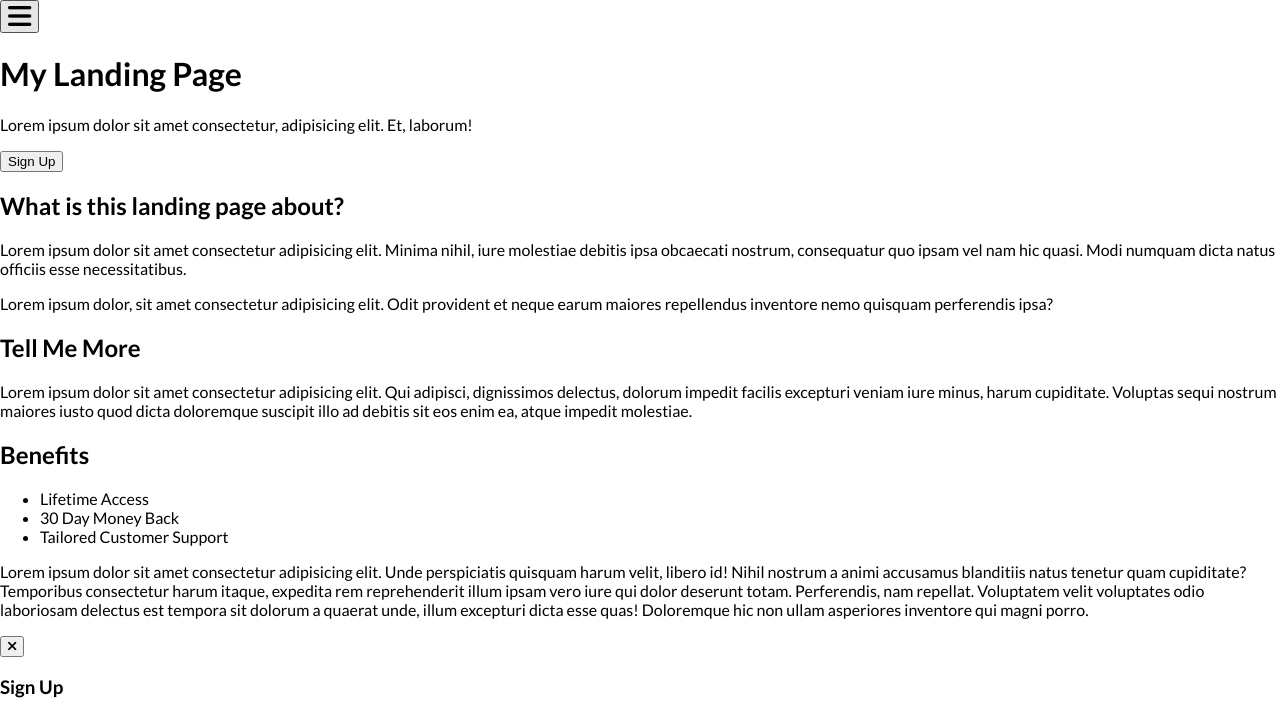
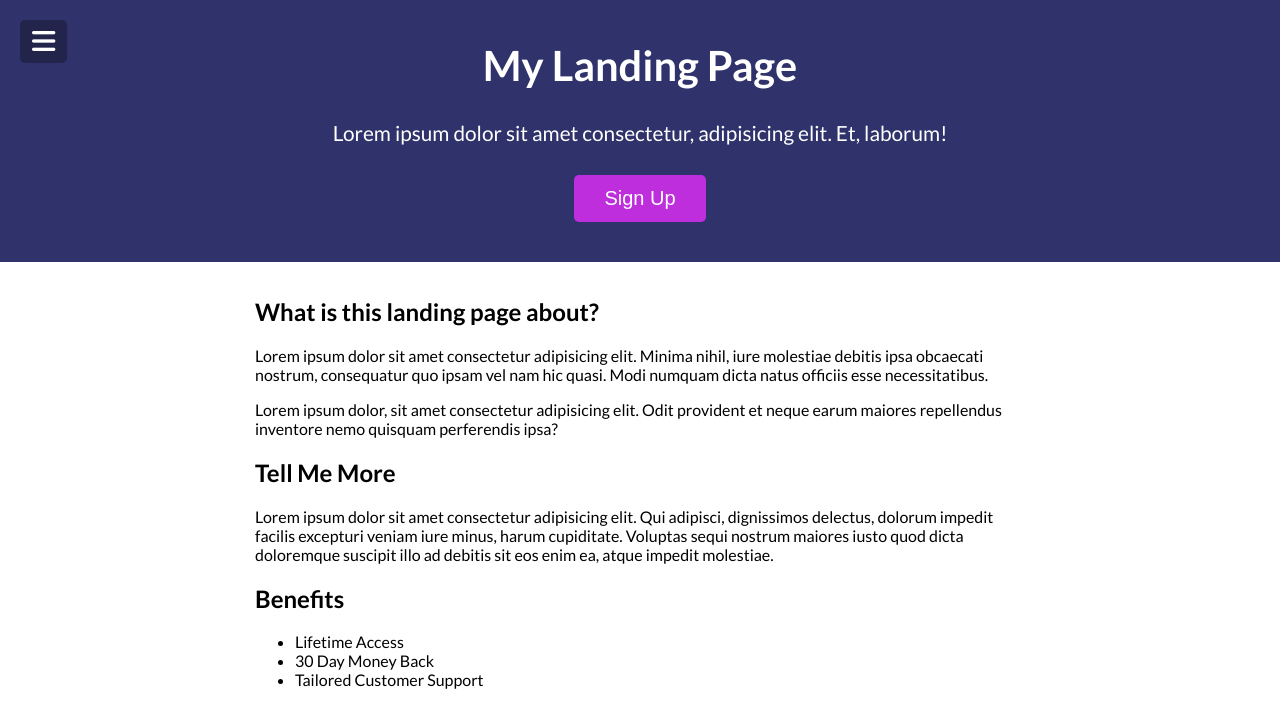
Before and after one commit to QuanXuuu/menu-slider, a plain HTML site: page index.html in a window 1280 px wide. Shown: the top 702 px of the page. Drawn offline with Linux system fonts and the light colour scheme.

Commit message:
styling header

```diff
--- a/style.css
+++ b/style.css
@@ -62,3 +62,53 @@ nav ul li a {
 nav ul li a:hover {
   text-decoration: underline;
 }
+
+header {
+  background-color: var(--primary-color);
+  color: #fff;
+  font-size: 130%;
+  position: relative;
+  padding: 40px 15px;
+  text-align: center;
+}
+
+header h1 {
+  margin: 0;
+}
+
+header p {
+  margin: 30px 0;
+}
+
+button,
+input[type="submit"] {
+  background-color: var(--secondary-color);
+  border: 0;
+  border-radius: 5px;
+  color: #fff;
+  cursor: pointer;
+  padding: 8px 12px;
+}
+
+button: focus {
+  outline: none;
+}
+
+.toggle {
+  background-color: rgba(0, 0, 0, 0.3);
+  position: absolute;
+  top: 20px;
+  left: 20px;
+}
+
+.cta-btn {
+  padding: 12px 30px;
+  font-size: 20px;
+}
+
+.container {
+  padding: 15px;
+  margin: 0 auto;
+  max-width: 100%;
+  width: 800px;
+}
```
